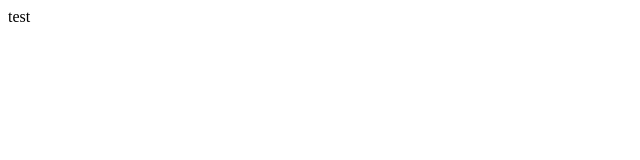
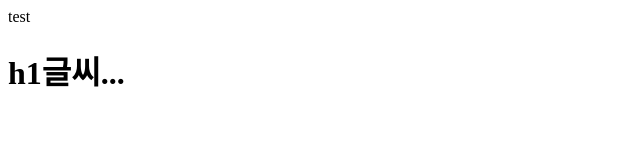
Before and after one commit to rainlove2506/test, a plain HTML site: page index.html in a window 1280 px wide. Shown: the whole page, without its empty margins (0-640 px from the left). Drawn offline with Linux system fonts and the light colour scheme.

Commit message:
h1태그 추가

```diff
--- a/index.html
+++ b/index.html
@@ -4,5 +4,6 @@
 	</head>
 	<body>
 		test
+		<h1>h1글씨...</h1>
 	</body>
 </html>
```
